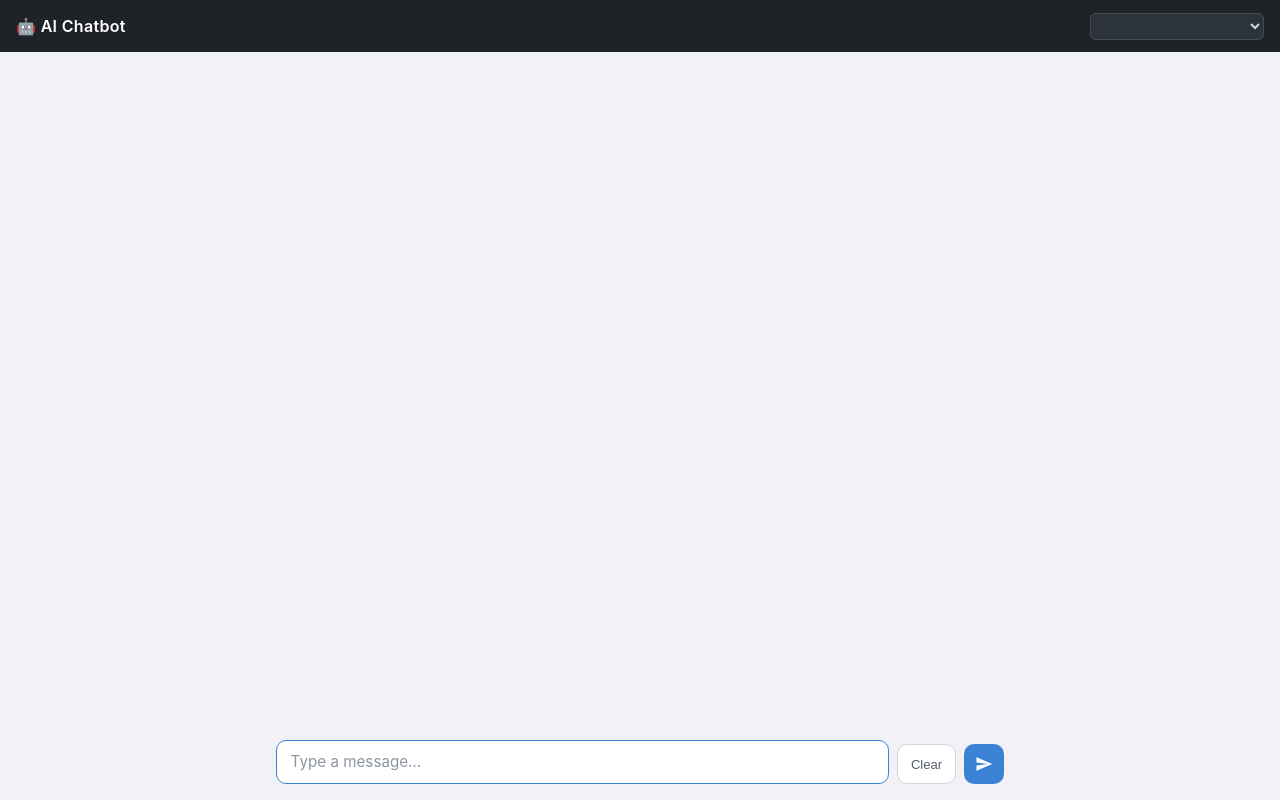
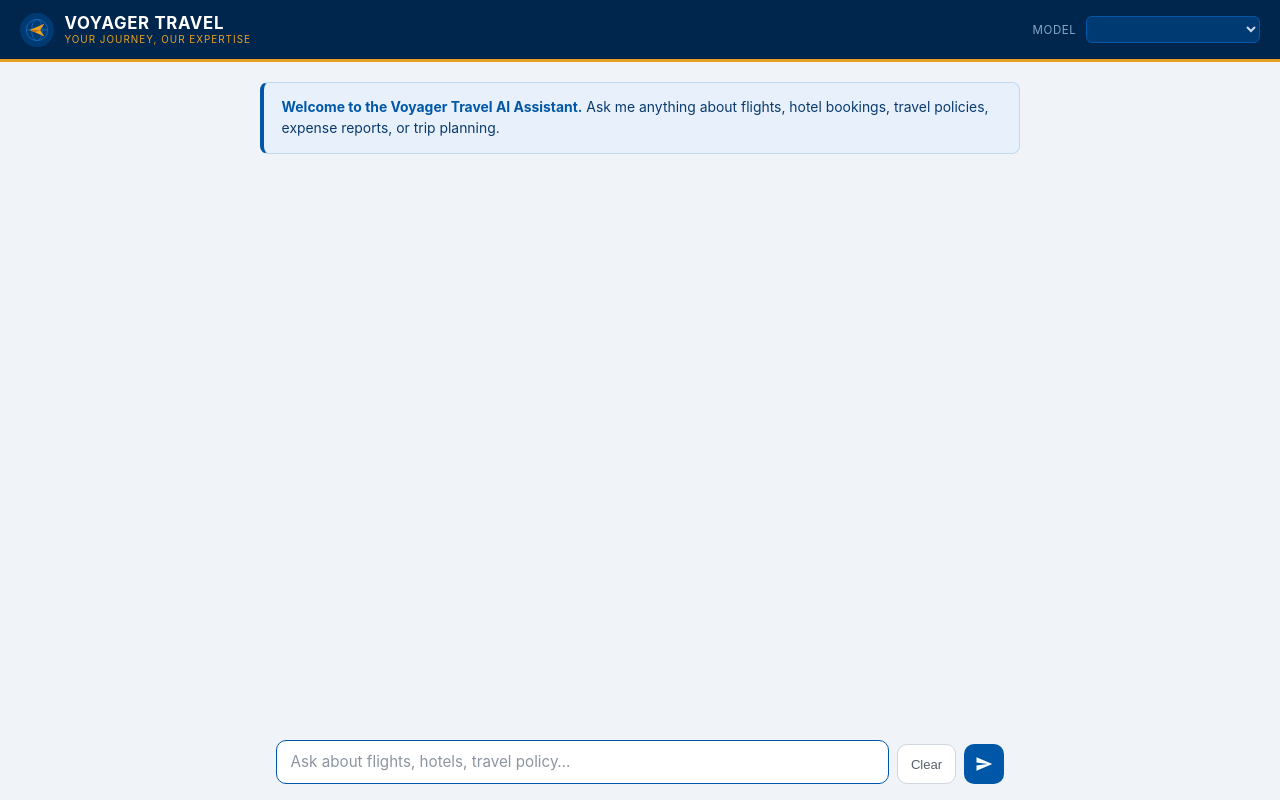
Before and after one commit to norhe/ai_chatbot_example_app, a plain HTML site: page static/index.html in a window 1280 px wide. Drawn offline with Linux system fonts and the light colour scheme; no server answers.

Commit message:
add branding

```diff
--- a/static/index.html
+++ b/static/index.html
@@ -3,13 +3,21 @@
 <head>
   <meta charset="UTF-8" />
   <meta name="viewport" content="width=device-width, initial-scale=1.0" />
-  <title>AI Chatbot</title>
+  <title>Voyager Travel — AI Assistant</title>
   <style>
     *, *::before, *::after { box-sizing: border-box; margin: 0; padding: 0; }
 
+    /* ── Brand tokens ── */
+    :root {
+      --brand-primary: #0057a8;
+      --brand-accent:  #e8a020;
+      --brand-dark:    #00264d;
+      --brand-light:   #e8f1fb;
+    }
+
     body {
       font-family: -apple-system, "Segoe UI", system-ui, sans-serif;
-      background: #f0f2f5;
+      background: #f0f4f9;
       color: #1f2328;
       height: 100dvh;
       display: flex;
@@ -20,26 +28,71 @@
     /* ── Header ── */
     header {
       width: 100%;
-      background: #1f2328;
+      background: var(--brand-dark);
       color: #fff;
-      padding: 0 1rem;
-      height: 52px;
+      padding: 0 1.25rem;
+      height: 62px;
       display: flex;
       align-items: center;
       justify-content: space-between;
       flex-shrink: 0;
+      border-bottom: 3px solid var(--brand-accent);
     }
-    header h1 { font-size: 1rem; font-weight: 600; letter-spacing: .02em; }
+
+    .header-brand { display: flex; align-items: center; gap: .65rem; }
+
+    .brand-logo { width: 34px; height: 34px; flex-shrink: 0; }
+
+    .brand-text { display: flex; flex-direction: column; line-height: 1.2; }
+    .brand-name {
+      font-size: 1.05rem;
+      font-weight: 700;
+      letter-spacing: .04em;
+      color: #fff;
+    }
+    .brand-tagline {
+      font-size: .62rem;
+      font-weight: 400;
+      letter-spacing: .1em;
+      text-transform: uppercase;
+      color: var(--brand-accent);
+    }
+
+    .header-right { display: flex; align-items: center; gap: .6rem; }
+    .header-label {
+      font-size: .72rem;
+      color: #7da8cc;
+      letter-spacing: .05em;
+      text-transform: uppercase;
+    }
+
     #model-select {
-      background: #2d333b;
+      background: #003a73;
       color: #cdd9e5;
-      border: 1px solid #444c56;
+      border: 1px solid var(--brand-primary);
       border-radius: 6px;
       padding: 4px 8px;
       font-size: .85rem;
       cursor: pointer;
       outline: none;
     }
+    #model-select:focus { border-color: var(--brand-accent); }
+
+    /* ── Welcome banner ── */
+    #welcome-banner {
+      width: 100%;
+      max-width: 760px;
+      margin-top: 1.25rem;
+      padding: .85rem 1.1rem;
+      background: var(--brand-light);
+      border: 1px solid #c2d8f0;
+      border-left: 4px solid var(--brand-primary);
+      border-radius: 8px;
+      font-size: .87rem;
+      color: #0a3a6e;
+      line-height: 1.55;
+    }
+    #welcome-banner strong { color: var(--brand-primary); }
 
     /* ── Chat window ── */
     #chat-window {
@@ -72,8 +125,8 @@
       font-weight: 700;
       color: #fff;
     }
-    .avatar.assistant { background: #3b82d4; }
-    .avatar.user       { background: #7c5cd8; }
+    .avatar.assistant { background: var(--brand-primary); }
+    .avatar.user       { background: var(--brand-accent); color: var(--brand-dark); }
 
     .bubble {
       max-width: 72%;
@@ -86,11 +139,11 @@
     }
     .bubble.assistant {
       background: #fff;
-      border: 1px solid #e5e7eb;
+      border: 1px solid #d4e4f7;
       border-bottom-left-radius: 4px;
     }
     .bubble.user {
-      background: #7c5cd8;
+      background: var(--brand-primary);
       color: #fff;
       border-bottom-right-radius: 4px;
     }
@@ -144,7 +197,7 @@
       background: #fff;
       transition: border-color .15s;
     }
-    #user-input:focus { border-color: #3b82d4; }
+    #user-input:focus { border-color: var(--brand-primary); }
     #user-input::placeholder { color: #8c959f; }
 
     #send-btn {
@@ -152,7 +205,7 @@
       width: 40px; height: 40px;
       border: none;
       border-radius: 10px;
-      background: #3b82d4;
+      background: var(--brand-primary);
       color: #fff;
       cursor: pointer;
       display: flex;
@@ -161,7 +214,7 @@
       transition: background .15s, opacity .15s;
     }
     #send-btn:disabled { opacity: .45; cursor: not-allowed; }
-    #send-btn:hover:not(:disabled) { background: #2563c4; }
+    #send-btn:hover:not(:disabled) { background: #003f80; }
     #send-btn svg { width: 18px; height: 18px; fill: currentColor; }
 
     #clear-btn {
@@ -182,9 +235,33 @@
 <body>
 
 <header>
-  <h1>&#129302; AI Chatbot</h1>
-  <select id="model-select" title="Choose model" aria-label="Choose model"></select>
+  <div class="header-brand">
+    <!-- Voyager plane mark -->
+    <svg class="brand-logo" viewBox="0 0 64 64" xmlns="http://www.w3.org/2000/svg" aria-hidden="true">
+      <circle cx="32" cy="32" r="32" fill="#003a73"/>
+      <!-- globe lines -->
+      <circle cx="32" cy="32" r="20" fill="none" stroke="#1a6bbf" stroke-width="1.5"/>
+      <ellipse cx="32" cy="32" rx="10" ry="20" fill="none" stroke="#1a6bbf" stroke-width="1.5"/>
+      <line x1="12" y1="32" x2="52" y2="32" stroke="#1a6bbf" stroke-width="1.5"/>
+      <!-- paper-plane -->
+      <path d="M18 32 L46 20 L38 32 L46 44 Z" fill="#e8a020"/>
+      <path d="M38 32 L28 36 L18 32" fill="#c07010"/>
+    </svg>
+    <div class="brand-text">
+      <span class="brand-name">VOYAGER TRAVEL</span>
+      <span class="brand-tagline">Your Journey, Our Expertise</span>
+    </div>
+  </div>
+  <div class="header-right">
+    <span class="header-label">Model</span>
+    <select id="model-select" title="Choose model" aria-label="Choose model"></select>
+  </div>
 </header>
+
+<div id="welcome-banner">
+  <strong>Welcome to the Voyager Travel AI Assistant.</strong>
+  Ask me anything about flights, hotel bookings, travel policies, expense reports, or trip planning.
+</div>
 
 <div id="chat-window" role="log" aria-live="polite" aria-label="Chat messages"></div>
 
@@ -192,7 +269,7 @@
   <textarea
     id="user-input"
     rows="1"
-    placeholder="Type a message…"
+    placeholder="Ask about flights, hotels, travel policy…"
     aria-label="Message input"
   ></textarea>
   <button id="clear-btn" title="Clear conversation">Clear</button>
```
